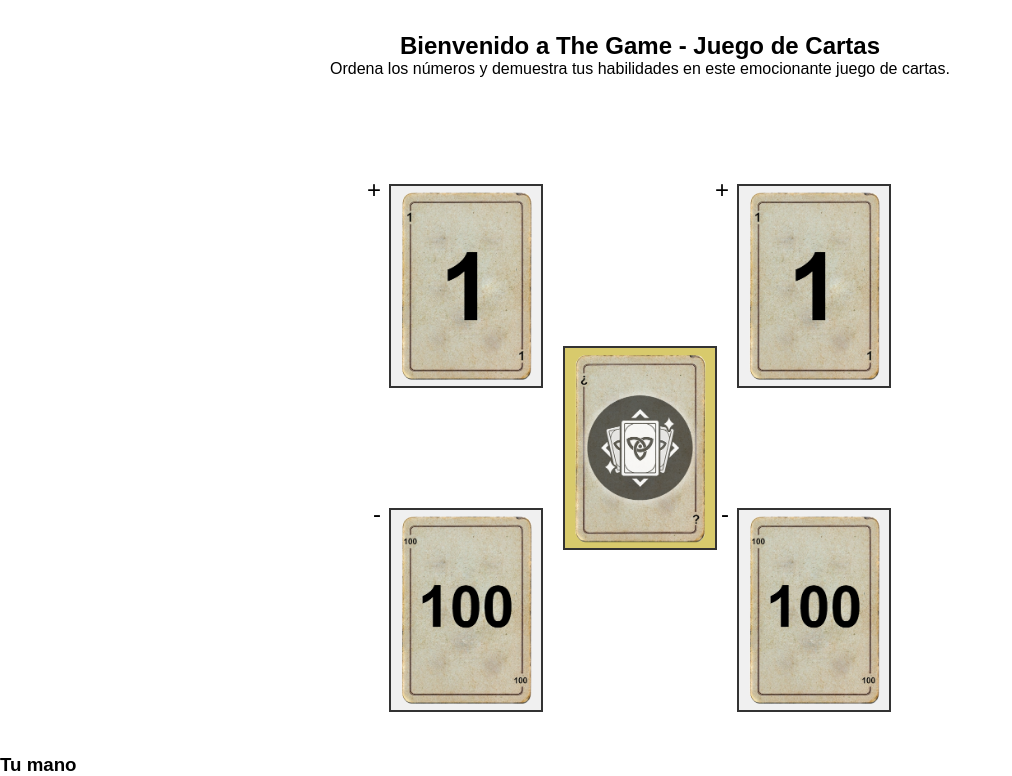
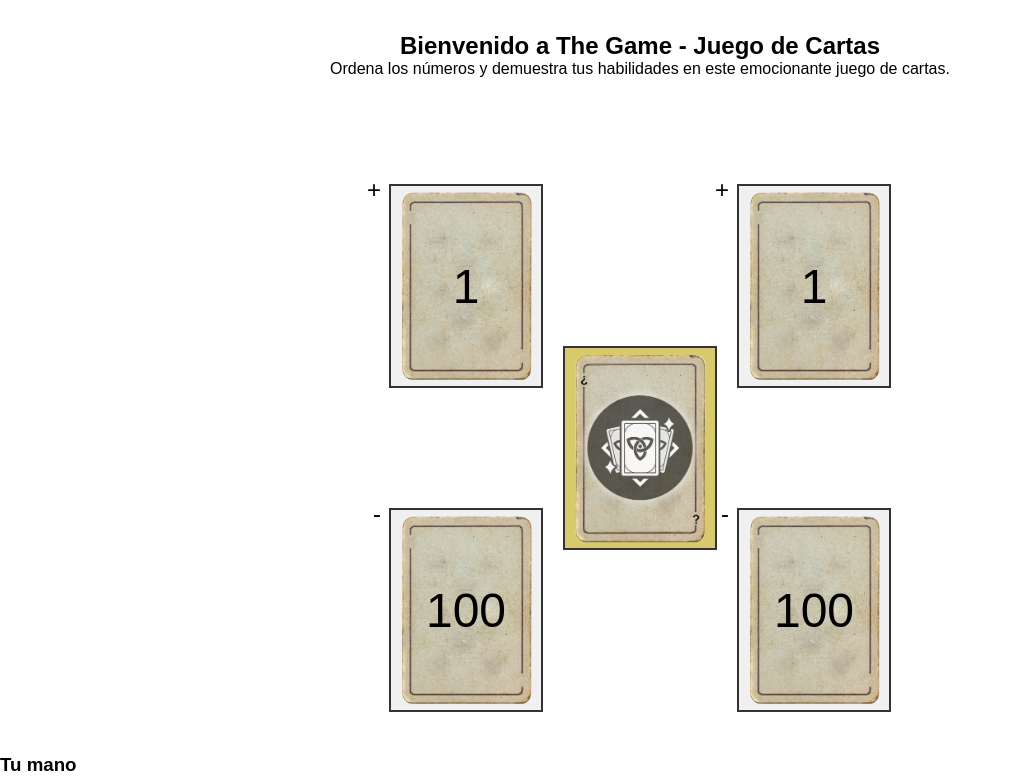
Before and after one commit to MrVega0/TheGameWebSite, a PHP site: page / in a window 1280 px wide. Shown: the part 87-863 px from the top of the page, without its empty margins (0-1012 px from the left). Run offline with PHP 8.4, Linux system fonts and the light colour scheme.

Commit message:
la mano se puede arrastrar a el tablero, y la carta utilizada se elimina de la mano

```diff
--- a/index.html
+++ b/index.html
@@ -30,12 +30,18 @@
   <section class="game-board">
     <div class="top-row">
       <div class="card top-left-card">
-        <img class="cartadetablero" src="./images/1.png" alt="">
+        <img class="cartadetablero" src="./images/cartaBase.png" alt="">
+        <div class="carta-numero">1</div>
         <span class="card-symbol">+</span>
+
+        <!-- carta con numero 1-->
       </div>
       <div class="card top-right-card">
-        <img class="cartadetablero" src="./images/100.png" alt="">
+        <img class="cartadetablero" src="./images/cartaBase.png" alt="">
+        <div class="carta-numero">100</div>
         <span class="card-symbol">-</span>
+
+         <!-- carta con numero 100-->
       </div>
     </div>
     <div class="middle-row">
@@ -47,12 +53,18 @@
     </div>
     <div class="bottom-row">
       <div class="card bottom-left-card">
-        <img class="cartadetablero" src="./images/1.png" alt="">
+        <img class="cartadetablero" src="./images/cartaBase.png" alt="">
+        <div class="carta-numero">1</div>
         <span class="card-symbol">+</span>
+
+        <!-- carta con numero 1-->
       </div>
       <div class="card bottom-right-card">
-        <img class="cartadetablero" src="./images/100.png" alt="">
+        <img class="cartadetablero" src="./images/cartaBase.png" alt="">
+        <div class="carta-numero">100</div>
         <span class="card-symbol">-</span>
+
+         <!-- carta con numero 100-->
       </div>
     </div>
   </section>
--- a/script.js
+++ b/script.js
@@ -21,24 +21,59 @@ function generateUniqueRandomNumbers(count, min, max) {
   // Limpiar el contenido anterior del contenedor
   cartasContainer.innerHTML = "";
 
+  // Crear un arreglo para almacenar las cartas generadas
+  const cartasGeneradas = [];
+
   // Iterar a través de los números y crear las cartas
-    for (let i = 0; i < uniqueNumbers.length; i++) {
+  uniqueNumbers.forEach(numero => {
     // Crear un nuevo elemento de carta
     const carta = document.createElement("div");
     carta.classList.add("card", "carta-generada");
+    carta.style.backgroundImage = `url('./images/cartaBase.png')`;
 
-      carta.style.backgroundImage = `url('./images/cartaBase.png')`;
     // Crear un elemento de número para mostrar el número aleatorio
-      const numero = document.createElement("span");
-      numero.classList.add("number-text");
-      numero.textContent = uniqueNumbers[i];
+    const numeroCarta = document.createElement("span");
+    numeroCarta.classList.add("number-text");
+    numeroCarta.textContent = numero;
 
     // Agregar el número a la carta
-      carta.appendChild(numero);
+    carta.appendChild(numeroCarta);
 
     // Agregar la carta al contenedor
     cartasContainer.appendChild(carta);
+
+    // Hacer que las nuevas cartas generadas sean arrastrables
+    carta.setAttribute("draggable", "true");
+    carta.addEventListener("dragstart", e => {
+      e.dataTransfer.setData("text/plain", numero.toString());
+      cartasGeneradas.push(carta); // Agregar la carta al arreglo
+    });
+  });
+
+  // Obtener los elementos de números en el tablero
+  const numerosTablero = document.querySelectorAll(".card div.carta-numero");
+
+  // Agregar un evento 'dragover' para permitir soltar en los números
+  numerosTablero.forEach(numero => {
+    numero.addEventListener("dragover", e => {
+      e.preventDefault();
+    });
+
+    // Agregar un evento 'drop' para cambiar el número y eliminar la carta de la mano
+    numero.addEventListener("drop", e => {
+      e.preventDefault();
+      const draggedNumber = e.dataTransfer.getData("text/plain");
+
+      // Buscar la carta arrastrada en el arreglo y eliminarla del DOM y del arreglo
+      const cartaArrastrada = cartasGeneradas.find(carta => carta.textContent === draggedNumber);
+      if (cartaArrastrada) {
+        cartaArrastrada.remove();
+        cartasGeneradas.splice(cartasGeneradas.indexOf(cartaArrastrada), 1);
       }
+
+      numero.textContent = draggedNumber;
+    });
+  });
 }
 
 // Agregar un evento click a la imagen "deck" para generar los números aleatorios
--- a/styles.css
+++ b/styles.css
@@ -121,3 +121,12 @@ margin-bottom: 120px;
   line-height: 150px;
   font-size: 300%;
 }
+
+.carta-numero {
+  position: absolute;
+  top: 50%;
+  left: 50%;
+  transform: translate(-50%, -50%);
+  font-size: 300%; /* Ajusta el tamaño de la fuente según sea necesario */
+  color: black; /* Color del texto */
+}
```
Lines whose indentation alone changed are shown as unchanged.
